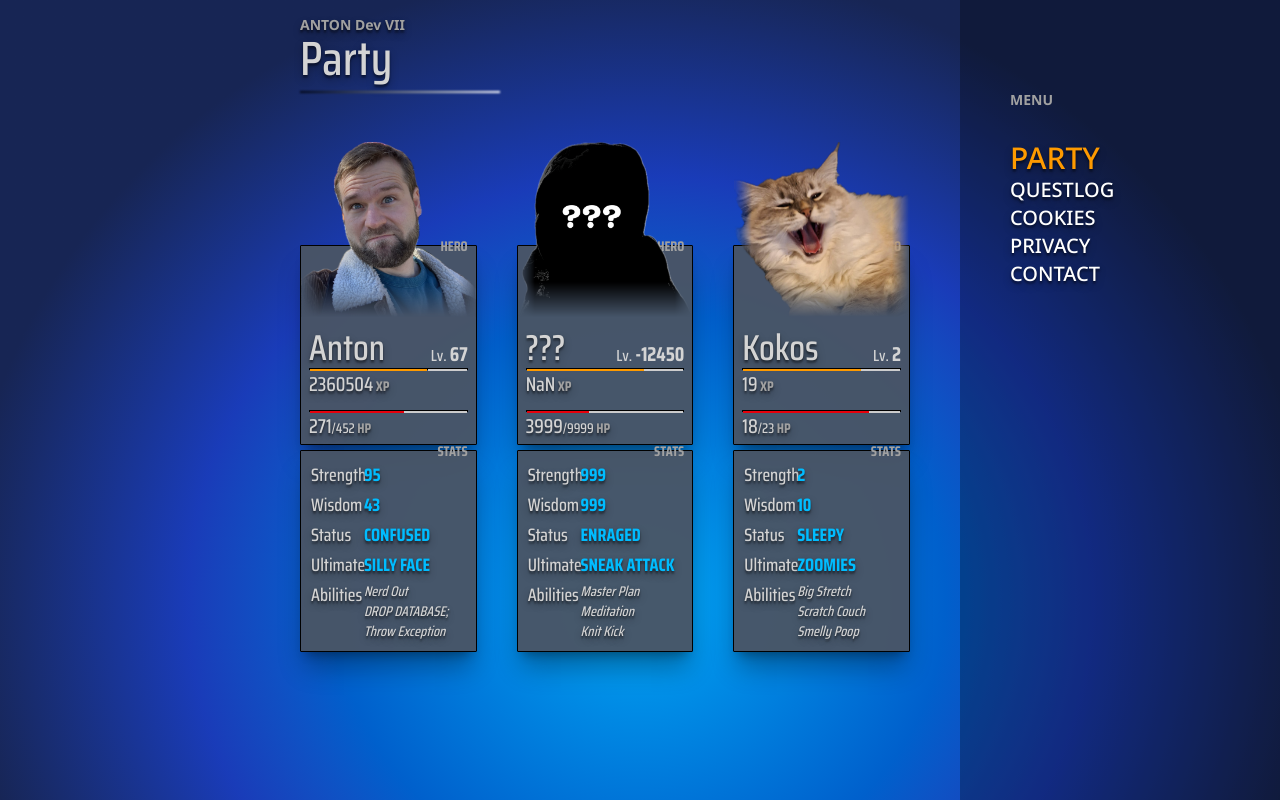
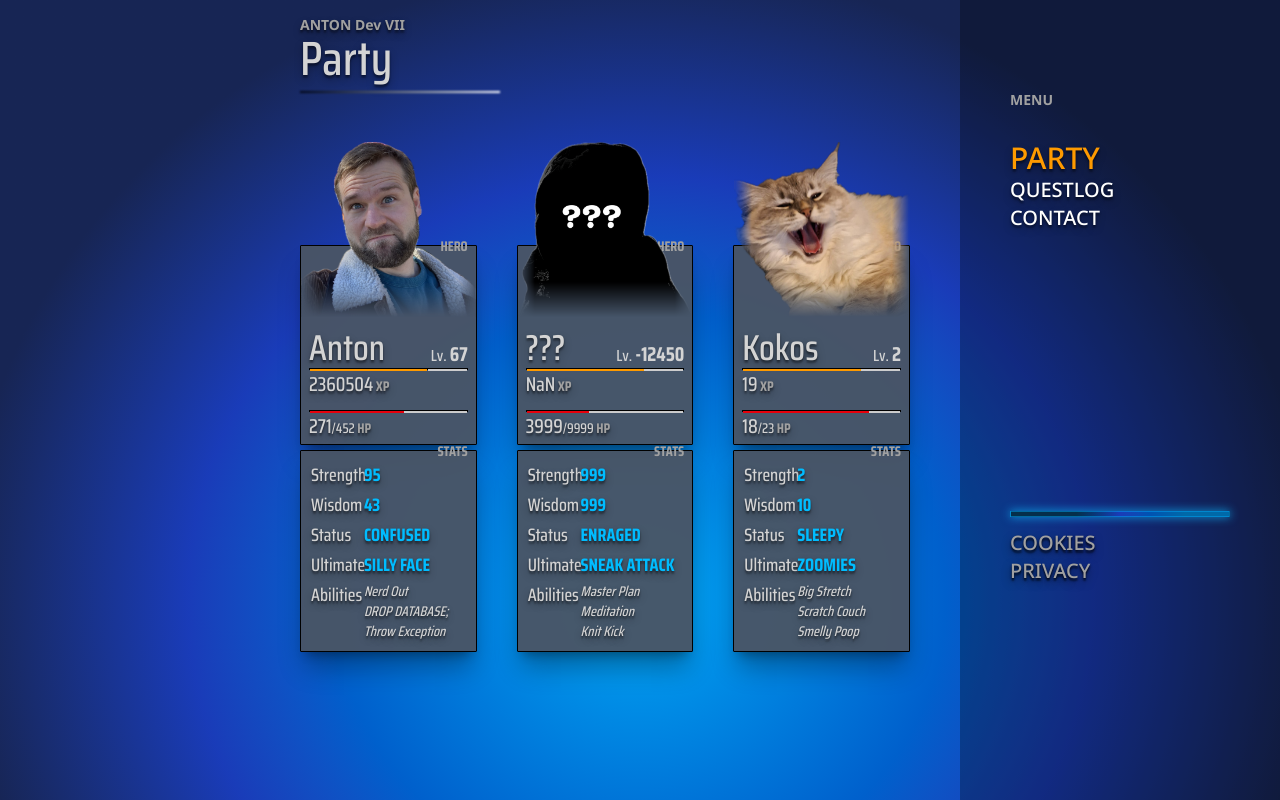
Before and after one commit to audioanton/dev-website-frontend, a Next.js app: page / in a window 1280 px wide. Built offline with nearby package versions, Linux system fonts and the light colour scheme.

Commit message:
feat: policies now in low part of sidebar

```diff
--- a/app/[[...section]]/page.tsx
+++ b/app/[[...section]]/page.tsx
@@ -59,16 +59,19 @@ export default function Home() {
       jsx: <Questlog font={sairaBold} />,
     },
     {
+      name: "Contact",
+      jsx: <ContactForm subtitleFont={sairaBold} setStatus={setStatus} />,
+    },
+  ];
+
+  const policies = [
+    {
       name: "Cookies",
       jsx: <Policy title="Cookies" />,
     },
     {
       name: "Privacy",
       jsx: <Policy title="Privacy" />,
-    },
-    {
-      name: "Contact",
-      jsx: <ContactForm subtitleFont={sairaBold} setStatus={setStatus} />,
     },
   ];
 
@@ -81,8 +84,9 @@ export default function Home() {
       />
       <Sidebar
         active={focusedSection}
-        content={sections.map((section) => section.name)}
+        sections={sections.map((section) => section.name)}
         menuFont={notoSans}
+        policies={policies.map((policy) => policy.name)}
       />
       <StatusElement
         status={status}
@@ -106,13 +110,13 @@ export default function Home() {
         selection={focusedSection}
       />
       <Main
-        content={sections[3].jsx}
-        name={sections[3].name}
+        content={policies[0].jsx}
+        name={policies[0].name}
         selection={focusedSection}
       />
       <Main
-        content={sections[4].jsx}
-        name={sections[4].name}
+        content={policies[1].jsx}
+        name={policies[1].name}
         selection={focusedSection}
       />
     </div>
--- a/app/ui/blocks/Sidebar.tsx
+++ b/app/ui/blocks/Sidebar.tsx
@@ -6,12 +6,13 @@ import { useState } from "react";
 import { useRouter } from "next/navigation";
 
 interface SidebarProps {
-  content: string[];
+  sections: string[];
   menuFont: NextFont;
   active: string;
+  policies: string[];
 }
 
-const Sidebar = ({ content, menuFont, active }: SidebarProps) => {
+const Sidebar = ({ sections, menuFont, active, policies }: SidebarProps) => {
   const [mobileOpen, setMobileOpen] = useState(false);
 
   const router = useRouter();
@@ -34,28 +35,56 @@ const Sidebar = ({ content, menuFont, active }: SidebarProps) => {
 
   const menuContent = (
     active: string,
+    content: string[],
     closeMobileMenu?: (section: string) => void,
+    isPolicies?: boolean,
   ) => {
     const callback = closeMobileMenu ? closeMobileMenu : select;
 
     const activeButton = `text-amber-500 text-3xl`;
 
+    const sectionJsx = (section: string) => {
+      return (
+        <>
+          <button
+            className={`${section === active ? activeButton : "text-xl text-white"} text-shadow-lg/30 text-shadow-black relative z-1 transition-all group-hover:text-2xl group-hover:left-3 group-hover:my-3 ${menuFont.className}`}
+            onClick={() => callback(section)}
+          >
+            {section.toUpperCase()}
+          </button>
+          <div
+            className={`absolute z-0 top-[36px] h-[6px] w-full group-hover:opacity-100 scale-x-0 group-hover:scale-x-100 origin-left transition-all duration-300 ease-out bg-linear-to-r from-sky-400 from-10% via-blue-700 to-blue-950 to-70% shadow-[0_0_10px_#0ea5e9] border border-sky-500/50 pointer-events-none`}
+          ></div>
+        </>
+      );
+    };
+
+    const policyJsx = (policy: string) => {
+      return (
+        <button
+          className={`${policy === active ? activeButton : "text-xl text-neutral-400"} text-shadow-lg/50 text-shadow-black relative z-1 transition-all group-hover:text-3xl ${menuFont.className}`}
+          onClick={() => callback(policy)}
+        >
+          {policy.toUpperCase()}
+        </button>
+      );
+    };
+
     return (
       <div className={`flex flex-col items-start`}>
-        {content.map((section, index) => (
+        {isPolicies ? (
+          <div
+            className={`h-[6px] w-full bg-linear-to-r from-sky-950 from-30% via-blue-800 to-sky-700 to-80% shadow-[0_0_10px_#0ea5e9] border border-sky-500/50 mb-3`}
+          ></div>
+        ) : (
+          ""
+        )}
+        {content.map((section) => (
           <span
             className="w-[70%] md:w-full relative group"
-            key={`mobile ${index}`}
+            key={`menu item ${section}`}
           >
-            <button
-              className={`${section === active ? activeButton : "text-xl text-white"} text-shadow-lg/30 text-shadow-black relative z-1 transition-all group-hover:text-2xl group-hover:left-3 group-hover:my-3 ${menuFont.className}`}
-              onClick={() => callback(section)}
-            >
-              {section.toUpperCase()}
-            </button>
-            <div
-              className={`absolute z-0 top-[36px] h-[6px] w-full group-hover:opacity-100 scale-x-0 group-hover:scale-x-100 origin-left transition-all duration-300 ease-out bg-linear-to-r from-sky-400 from-10% via-blue-700 to-blue-950 to-70% shadow-[0_0_10px_#0ea5e9] border border-sky-500/50 pointer-events-none`}
-            ></div>
+            {isPolicies ? policyJsx(section) : sectionJsx(section)}
           </span>
         ))}
       </div>
@@ -74,7 +103,10 @@ const Sidebar = ({ content, menuFont, active }: SidebarProps) => {
           </div>
         </div>
         <div className="w-full absolute top-[125px] px-[20px] py-[15px] xl:px-[50px]">
-          {menuContent(active)}
+          {menuContent(active, sections)}
+        </div>
+        <div className="w-full absolute bottom-1/4 px-[20px] py-[15px] xl:px-[50px]">
+          {menuContent(active, policies, select, true)}
         </div>
       </div>
       {/*
@@ -96,7 +128,11 @@ const Sidebar = ({ content, menuFont, active }: SidebarProps) => {
       <Modal
         isOpen={mobileOpen}
         onClose={closeMobileMenu}
-        content={menuContent(active, closeMobileMenu)}
+        content={menuContent(
+          active,
+          [...sections, ...policies],
+          closeMobileMenu,
+        )}
         buttonstyles="text-white text-shadow-lg/30 text-shadow-black"
         dialogstyles="shadow-[0_0_20px_5px_#0ea5e9] p-8 bg-gray-600/90 border border-black rounded-[1px]"
       ></Modal>
```
